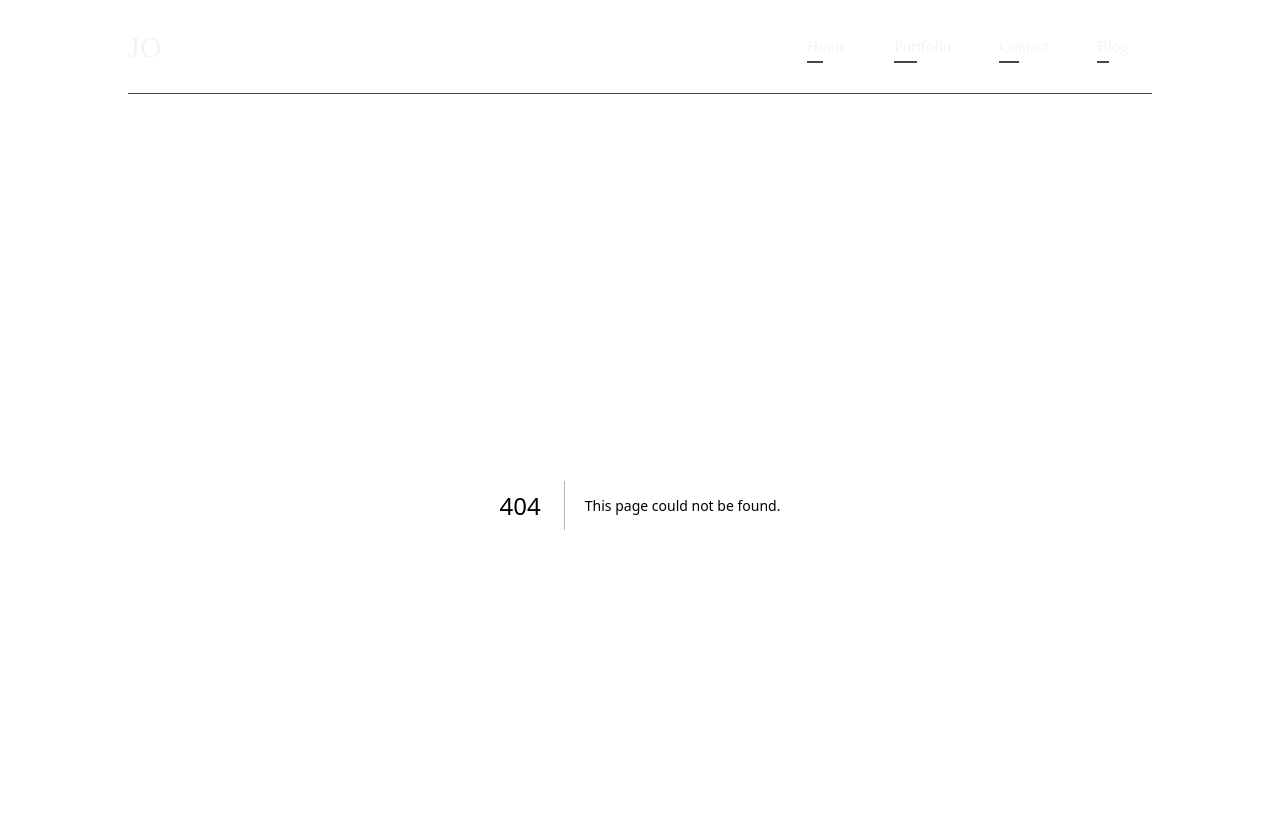
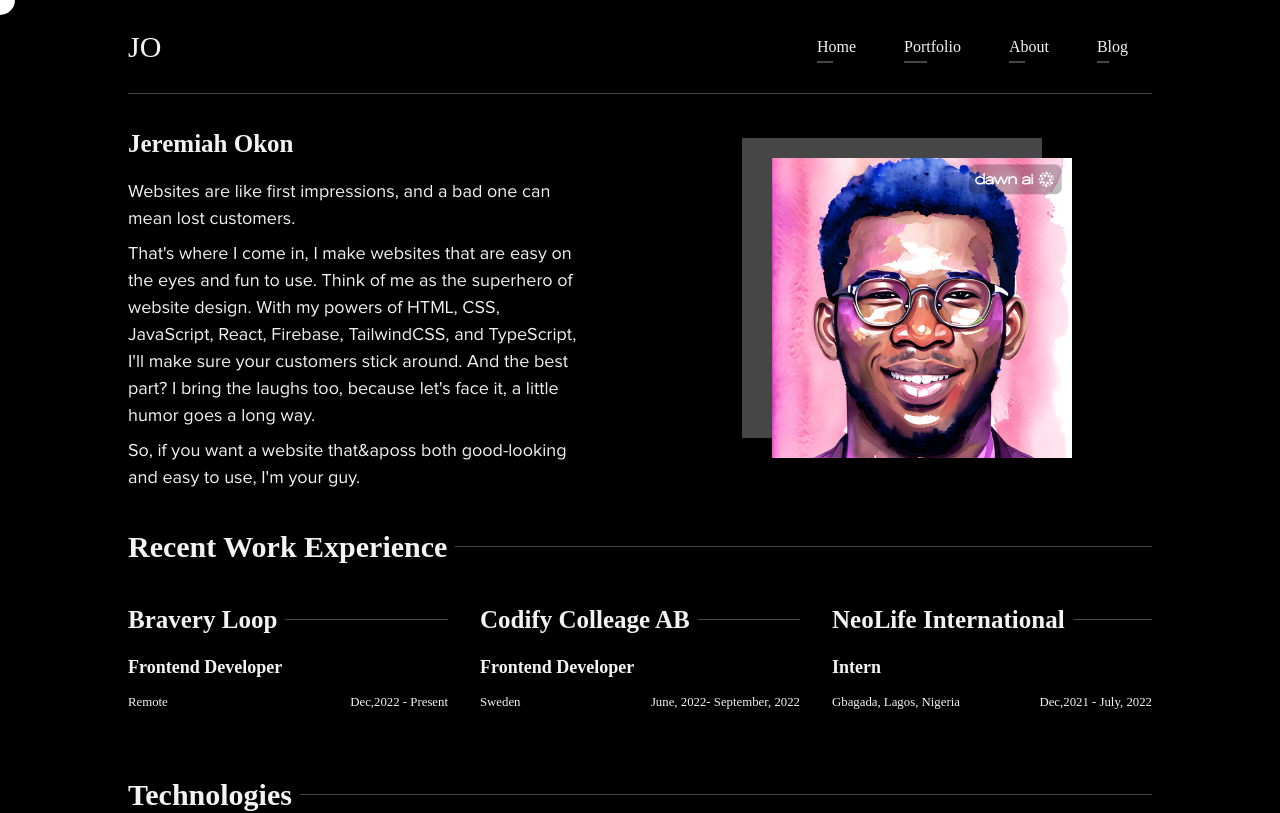
Before and after one commit to jerncomania28/blog-portfolio, a Next.js app: page /about in a window 1280 px wide. Before the commit this address had no page. Shown: the top 813 px of the page. Built offline with nearby package versions, Linux system fonts and the light colour scheme; a web font is replaced by a local one.

Commit message:
about page made

```diff
--- /dev/null
+++ b/components/ExperienceView.tsx
@@ -0,0 +1,26 @@
+import React from "react";
+import HeaderStyle from "./HeaderStyle";
+
+interface ExprerienceData {
+  name: string;
+  role: string;
+  location: string;
+  duration: string;
+}
+
+const ExperienceView: React.FC<ExprerienceData> = ({ name, role, location, duration }) => {
+  return (
+    <div className="relative text-left my-4">
+      <HeaderStyle className='mb-4 whitespace-nowrap' headerClassName='text-[20px] md:text-[25px]'>
+        {name}
+      </HeaderStyle>
+      <p className="text-[18px] font-alclonica font-bold">{role}</p>
+      <div className="flex justify-between my-3 font-alclonica capitalize">
+        <small>{location}</small>
+        <small>{duration}</small>
+      </div>
+    </div>
+  )
+}
+
+export default ExperienceView;
--- a/components/NavBar.tsx
+++ b/components/NavBar.tsx
@@ -35,7 +35,7 @@ const Navigation = () => {
 
     const { textLeave, textEnter } = useContext(AppContext);
 
-    const NAV_ROUTES: string[] = ["home", "portfolio", "contact", "blog"]
+    const NAV_ROUTES: string[] = ["home", "portfolio", "about", "blog"]
 
     // controlling display of nav on Mobile and Desktop
     const handleSetIsOpen = () => {
--- /dev/null
+++ b/experience_data.json
@@ -0,0 +1,20 @@
+[
+  {
+    "name": "Bravery Loop",
+    "role": "Frontend Developer",
+    "location": "remote",
+    "duration": "Dec,2022 - Present"
+  },
+  {
+    "name": "Codify Colleage AB",
+    "role": "Frontend Developer",
+    "location": "sweden",
+    "duration": "June, 2022- September, 2022"
+  },
+  {
+    "name": "NeoLife International",
+    "role": "Intern",
+    "location": "Gbagada, Lagos, Nigeria",
+    "duration": "Dec,2021 - July, 2022"
+  }
+]
--- /dev/null
+++ b/pages/about.tsx
@@ -0,0 +1,110 @@
+import { useContext } from "react";
+import Image from "next/image";
+import { motion } from "framer-motion";
+import { AppContext } from "../context/AppContext";
+import HeaderStyle from "../components/HeaderStyle";
+import ExperienceView from "../components/ExperienceView";
+
+import EXPERIENCE_DATA from "../experience_data.json";
+
+const About = () => {
+    const { textEnter, textLeave } = useContext(AppContext);
+    return (
+        <div className="w-[90%] md:w-[80%] mx-auto text-custom-grey text-center relative font-family-albert-sans">
+
+            {/* introduction */}
+            <div className='w-full relative flex flex-col my-6 justify-center items-center md:flex-row md:justify-between '>
+                <motion.div
+                    initial={{ y: "100%", opacity: 0 }}
+                    animate={{ y: "0%", opacity: 1 }}
+                    transition={
+                        {
+                            duration: 0.5,
+                            delay: 0.2,
+                            default: { ease: "linear" }
+                        }
+                    }
+                    className='w-full relative flex justify-center flex-col items-center my-6 text-left md:w-[45%] text-[20px] md:my-auto overflow-hidden'>
+                    <motion.h1
+                        className='text-[25px] font-bold self-start my-2 font-alclonica'
+                        onMouseEnter={textEnter}
+                        onMouseLeave={textLeave}
+                    >
+                        Jeremiah Okon
+                    </motion.h1>
+                    <motion.div
+                        onMouseEnter={textEnter}
+                        onMouseLeave={textLeave}
+                        className="text-[18px] font-proxima"
+                    >
+                        <p className='my-2'>Websites are like first impressions, and a bad one can mean lost customers.</p>
+
+                        <p className='my-2'>
+                            That&apos;s where I come in, I make websites that are easy on the eyes and fun to use.
+                            Think of me as the superhero of website design. With my powers of HTML, CSS, JavaScript, React, Firebase, TailwindCSS, and TypeScript, I&apos;ll make sure your customers stick around. And the best part? I bring the laughs too, because let&apos;s face it, a little humor goes a long way.
+                        </p>
+
+                        <p className='my-2'> So, if you want a website that&aposs both good-looking and easy to use, I&apos;m your guy.</p>
+
+                    </motion.div>
+                </motion.div>
+
+                <motion.div
+                    initial={{ y: 100, opacity: 0 }}
+                    animate={{ y: 0, opacity: 1 }}
+                    transition={
+                        {
+                            duration: 0.7,
+                            delay: 0.2,
+                            default: { ease: "linear" }
+                        }
+                    }
+                    onMouseEnter={textEnter}
+                    onMouseLeave={textLeave}
+                    className='w-full relative h-[300px] my-3 md:w-[45%] flex justify-center items-center '>
+                    <Image
+                        src="/jeremiah.jpeg"
+                        alt="profile"
+                        width={300}
+                        height={300}
+                        className="shadow-3xl"
+                    />
+                </motion.div>
+
+            </div>
+
+            <div className='relative flex flex-col justify-center my-4 mb-8'>
+                <HeaderStyle className='mb-4 whitespace-nowrap' headerClassName='text-[25px] md:text-[30px]'>
+                    Recent Work Experience
+                </HeaderStyle>
+
+                <div className='grid grid-cols-[repeat(auto-fit,minmax(300px,1fr))] gap-8 '>
+                    {
+                        EXPERIENCE_DATA.map((data, _idx) => (
+                            <ExperienceView
+                                key={_idx}
+                                name={data.name}
+                                duration={data.duration}
+                                role={data.role}
+                                location={data.location}
+                            />
+                        ))
+                    }
+                </div>
+            </div>
+
+            <div className='relative flex flex-col justify-center my-6'>
+                <HeaderStyle className='mb-4 whitespace-nowrap' headerClassName='text-[25px] md:text-[30px]'>
+                    Technologies
+                </HeaderStyle>
+
+                <div>
+
+                </div>
+            </div>
+
+        </div>
+    )
+}
+
+export default About;
--- a/pages/contact.tsx
+++ /dev/null
@@ -1,12 +0,0 @@
-
-
-
-const Contact = () => {
-    return (
-        <div>
-
-        </div>
-    )
-}
-
-export default Contact;
--- a/pages/index.tsx
+++ b/pages/index.tsx
@@ -28,11 +28,6 @@ import { getAllArticles } from '../utils/mdx'
 const Home: NextPage = ({ posts }: InferGetStaticPropsType<typeof getStaticProps>) => {
 
   const { textLeave, textEnter, textImage } = useContext(AppContext)
-
-  const sendEmail = () => {
-    console.log('clicked');
-    window.open('mailto:okonjeremiahprogs@gmail.com', '_self');
-  }
 
   return (
     <div className='w-full relative'>
@@ -80,7 +75,7 @@ const Home: NextPage = ({ posts }: InferGetStaticPropsType<typeof getStaticProps
             <motion.a
               onMouseEnter={textEnter}
               onMouseLeave={textLeave}
-              href="mailto:okonjeremiahprogs@gmail.com"
+              href="mailto:okonjeremiahprogs@gmail.com?subject=Website Enquiry& body=Hi, I found your website and would like to inquire more about your services"
               target="_blank"
               rel="noreferrer"
               className='py-2 px-8 text-black bg-custom-grey self-start my-3'
```
